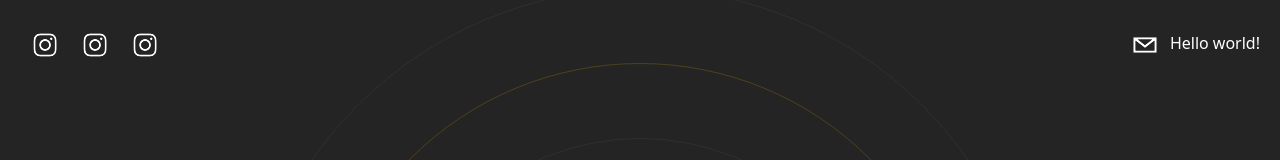
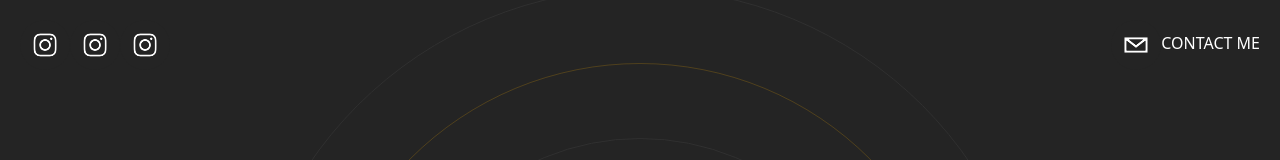
Before and after one commit to tiancai-1228/robby-portfolio, a Next.js app: page / in a window 1280 px wide. Before the commit this address led to /en. Shown: the top 160 px of the page. Built offline with nearby package versions, Linux system fonts and the light colour scheme.

Commit message:
remove i18n

```diff
--- a/app/[locale]/layout.tsx
+++ /dev/null
@@ -1,36 +0,0 @@
-import "../style/globals.css";
-import type { Metadata } from "next";
-import { NextIntlClientProvider } from "next-intl";
-import { notFound } from "next/navigation";
-
-export const metadata: Metadata = {
-  title: `Robby's portfolio`,
-  description: "Robby's portfolio",
-};
-
-export default async function RootLayout({
-  children,
-  params: { locale },
-}: {
-  children: React.ReactNode;
-  params: {
-    locale: string;
-  };
-}) {
-  let messages;
-  try {
-    messages = (await import(`../locales/${locale}.json`)).default;
-  } catch (error) {
-    notFound();
-  }
-
-  return (
-    <html lang={locale}>
-      <body>
-        <NextIntlClientProvider locale={locale} messages={messages}>
-          {children}
-        </NextIntlClientProvider>
-      </body>
-    </html>
-  );
-}
--- a/app/component/Header.tsx
+++ b/app/component/Header.tsx
@@ -4,7 +4,6 @@ import { SocialIcon } from "react-social-icons";
 import { motion } from "framer-motion";
 
 function Header() {
-  const t = useTranslations();
   return (
     <div className="z-50 flex justify-between items-start  sticky top-0 p-5 max-w-7xl mx-auto xl:items-center">
       <motion.div
@@ -36,7 +35,7 @@ function Header() {
         className="text-white"
       >
         <SocialIcon network="email" bgColor="rgb(36,36,36)" fgColor="#fff" />
-        {t("HOLLOW")}
+        CONTACT ME
       </motion.div>
     </div>
   );
--- /dev/null
+++ b/app/layout.tsx
@@ -0,0 +1,19 @@
+import "./style/globals.css";
+import type { Metadata } from "next";
+
+export const metadata: Metadata = {
+  title: `Robby's portfolio`,
+  description: "Robby's portfolio",
+};
+
+export default async function RootLayout({
+  children,
+}: {
+  children: React.ReactNode;
+}) {
+  return (
+    <html lang="en">
+      <body>{children}</body>
+    </html>
+  );
+}
--- a/app/locales/en.json
+++ /dev/null
@@ -1,3 +0,0 @@
-{
-  "HOLLOW": "Hello world!"
-}
--- a/app/locales/zh.json
+++ /dev/null
@@ -1,3 +0,0 @@
-{
-  "HOLLOW": "哈囉!"
-}
```
Also changed, not shown: app/page.tsx (renamed from app/[locale]/page.tsx, +7 -7 lines), middleware.ts (deleted, +0 -12 lines).
